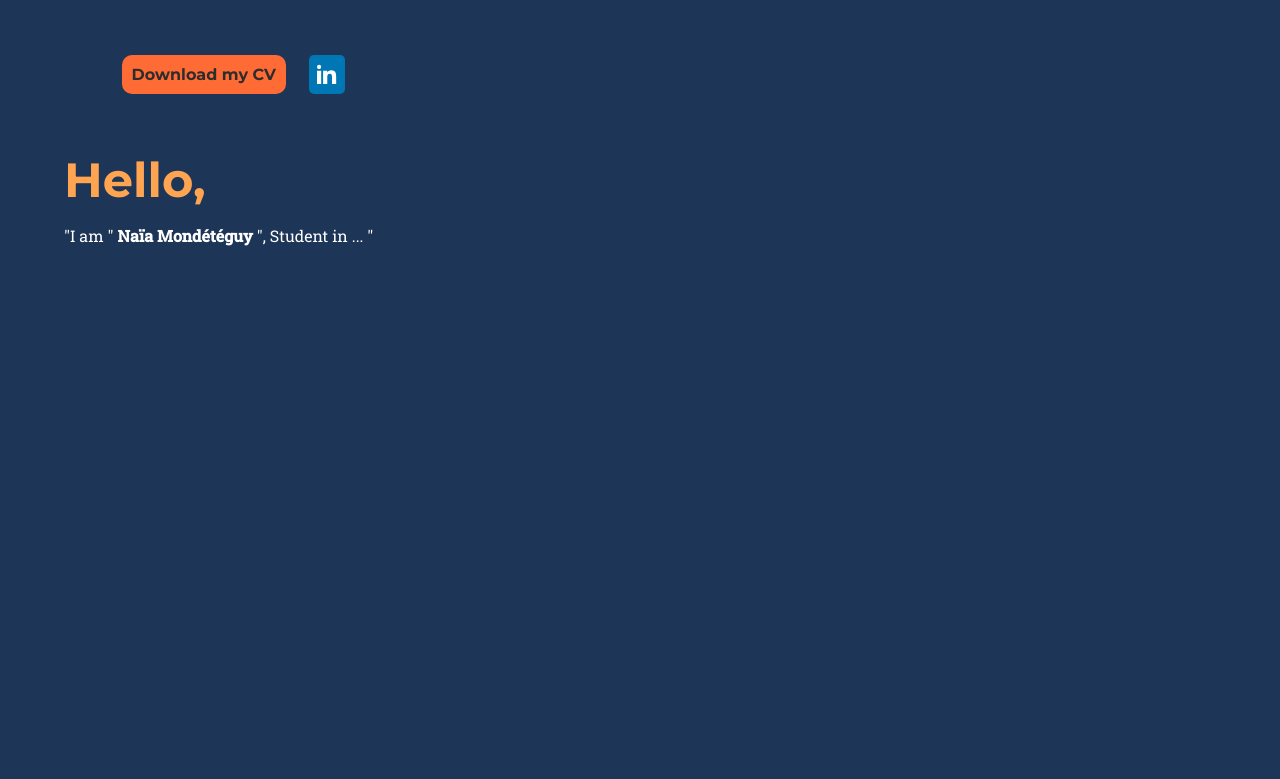
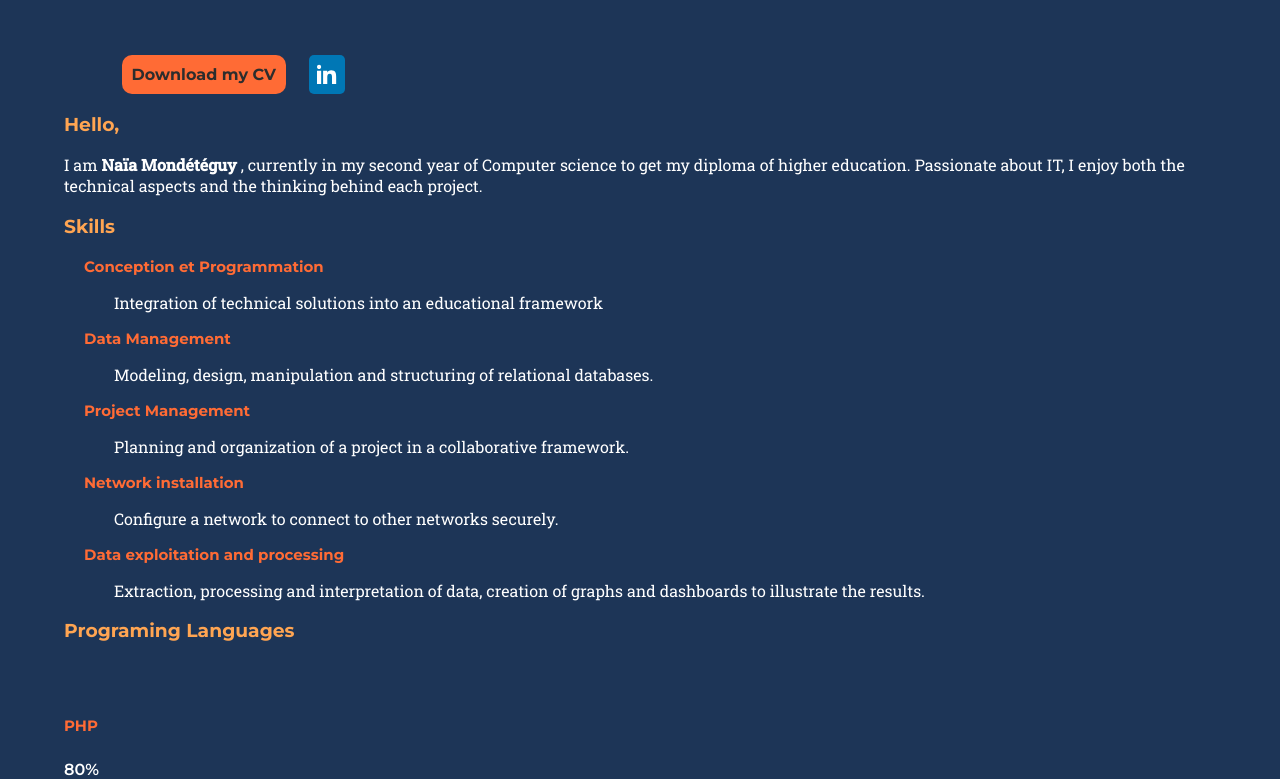
Before and after one commit to naiaMonde/Portfolio, a plain HTML site: page index.html in a window 1280 px wide. Shown: the part 376-1155 px from the top of the page. Before the commit the page ends 800 px from the top, so only its background shows below. Drawn offline with Linux system fonts and the light colour scheme.

Commit message:
ajout texte skilss et pres

```diff
--- a/index.html
+++ b/index.html
@@ -1,5 +1,6 @@
 <!DOCTYPE html>
 <html lang="fr">
+
 <head>
     <meta charset="UTF-8">
     <meta name="viewport" content="width=device-width, initial-scale=1.0">
@@ -10,20 +11,23 @@
     <!-- Ajout des polices Montserrat (titres) et Roboto Slab (paragraphes) -->
     <link rel="preconnect" href="https://fonts.googleapis.com">
     <link rel="preconnect" href="https://fonts.gstatic.com" crossorigin>
-    <link href="https://fonts.googleapis.com/css2?family=Montserrat:wght@600;700&family=Roboto+Slab:wght@400;500&display=swap" rel="stylesheet">
+    <link
+        href="https://fonts.googleapis.com/css2?family=Montserrat:wght@600;700&family=Roboto+Slab:wght@400;500&display=swap"
+        rel="stylesheet">
 
     <title>Mondétéguy Naïa Portfolio</title>
 </head>
+
 <body>
     <header>
         <span class="rond" id="header_rond_index"></span>
-        <a href="description.html" class="header_Titre" id="header_nom">Mondétéguy Naïa</a>
+        <p class="header_Titre" id="header_nom">Mondétéguy Naïa</p>
 
         <!-- Liens du menu -->
-            <a href="index.html" class="header_Titre">Home</a>
-                   <!-- Bouton hamburger -->
-                <a href="travaux.html" class="header_Titre">Work</a>
-                <div class="hamburger" onclick="toggleMenu()">&#9776;</div>
+        <a href="index.html" class="header_Titre">Home</a>
+        <!-- Bouton hamburger -->
+        <a href="travaux.html" class="header_Titre">Work</a>
+        <div class="hamburger" onclick="toggleMenu()">&#9776;</div>
 
     </header>
 
@@ -31,34 +35,70 @@
         <div id="main_div_conteneur_titre_graphique_index">
             <div id="main_div_titre_index">
                 <span class="text_main_div_titre_index">Hello, I am</span>
-                <h3 class="text_main_div_titre_index" >Mondétéguy Naïa </h3>
+                <h3 class="text_main_div_titre_index">Mondétéguy Naïa </h3>
                 <h5 class="text_main_div_titre_index">computer science student</h5>
                 <h5 class="text_main_div_titre_index">In France, Bayonne</h5>
             </div>
             <div>
-                <span class = "rond" id="main_div_rond_1_index"></span>
-                <span class = "rond" id="main_div_rond_2_index"></span>
-                <span class = "rond" id="main_div_rond_3_index"></span>
+                <span class="rond" id="main_div_rond_1_index"></span>
+                <span class="rond" id="main_div_rond_2_index"></span>
+                <span class="rond" id="main_div_rond_3_index"></span>
             </div>
         </div>
         <div class="div_liens_personels_index">
             <div class="div_download_button_index">
-                <a href="image/Cv_anglais .pdf" download="Cv_aMondtéguy_Naïa.pdf">Download my CV</a>
+                <a href="image/Cv_anglais .pdf" target="_blank" download="Cv_aMondtéguy_Naïa.pdf">Download my CV</a>
             </div>
-            <a class="bouton_linkedin" href="https://www.linkedin.com/in/naïa-mondétéguy-34395632b">
+            <a class="bouton_linkedin" target="_blank" href="https://www.linkedin.com/in/naïa-mondétéguy-34395632b">
                 <!-- Logo LinkedIn -->
                 <svg xmlns="http://www.w3.org/2000/svg" width="20" height="20" fill="white" viewBox="0 0 24 24">
-                    <path d="M4.98 3.5C4.98 4.88 3.87 6 2.5 6S0 4.88 0 3.5 1.12 1 2.5 1s2.48 1.12 2.48 2.5zM0 8h5v16H0V8zm7.5 0h4.78v2.16h.07c.66-1.25 2.28-2.57 4.7-2.57 5.02 0 5.95 3.3 5.95 7.58V24h-5v-7.92c0-1.89-.03-4.32-2.63-4.32-2.64 0-3.04 2.06-3.04 4.18V24h-5V8z"/>
+                    <path
+                        d="M4.98 3.5C4.98 4.88 3.87 6 2.5 6S0 4.88 0 3.5 1.12 1 2.5 1s2.48 1.12 2.48 2.5zM0 8h5v16H0V8zm7.5 0h4.78v2.16h.07c.66-1.25 2.28-2.57 4.7-2.57 5.02 0 5.95 3.3 5.95 7.58V24h-5v-7.92c0-1.89-.03-4.32-2.63-4.32-2.64 0-3.04 2.06-3.04 4.18V24h-5V8z" />
                 </svg>
             </a>
         </div>
-        <div class ="siv_about_me_index">
+        <div class="div_about_me_index">
             <h3>Hello,</h3>
-            <p>
-                "I am "
-                <strong>Naïa Mondétéguy</strong>
-                ", Student in ... "
+            <p class = "p_about_me_text_index">
+                I am
+                <b>Naïa Mondétéguy</b>
+                , currently in my second year of Computer science  to get my diploma of higher education. Passionate about IT, I enjoy both the technical aspects and the thinking behind each project.
             </p>
+
+            <h3>Skills</h3>
+            <ul class="ul_style_list_index">
+                <li>
+                    <h5 class = "h5_titre_skill_index">Conception et Programmation</h5>
+                    <p class = "p_para_skill_index">Integration of technical solutions into an educational framework</p>
+                </li>
+                <li>
+                    <h5 class = "h5_titre_skill_index">Data Management</h5>
+                    <p class = "p_para_skill_index">Modeling, design, manipulation and structuring of relational databases.</p>
+                </li>
+                <li>
+                    <h5 class = "h5_titre_skill_index">Project Management</h5>
+                    <p class = "p_para_skill_index">Planning and organization of a project in a collaborative framework.</p>
+                </li>
+                <li>
+                    <h5 class = "h5_titre_skill_index">Network installation</h5>
+                    <p class = "p_para_skill_index">Configure a network to connect to other networks securely.</p>
+                </li>
+                <li>
+                    <h5 class = "h5_titre_skill_index">Data exploitation and processing</h5>
+                    <p class = "p_para_skill_index">Extraction, processing and interpretation of data, creation of graphs and dashboards to illustrate the results.</p>
+                </li>
+            </ul>
+
+            <h3>Programing Languages</h3>
+            <div class="div_prog_language_index">
+                <h5>PHP</h5>
+                <span>80%</span>
+                <div class="div_bar_prog_index">
+                    <div class="div_bar_progress_index"></div>
+                </div>
+
+
+            </div>
 
         </div>
 
@@ -68,4 +108,5 @@
     </main>
 
 </body>
+
 </html>
--- a/style.css
+++ b/style.css
@@ -35,9 +35,18 @@ h1, h2, h3 {
   color: var(--primary-light); /* Orange clair */
 }
 
+h5 {
+  font-family: 'Montserrat', sans-serif;
+  color: var(--primary);
+  font-size: 15px;
+}
+
 p, li {
   font-family: 'Roboto Slab', serif;
+}
 
+ul, li {
+  list-style-type: none;
 }
 
 header{
@@ -70,6 +79,7 @@ header div {
 
 #header_nom{
     margin-left: 5px;
+    font-family: 'Montserrat', sans-serif;
 }
 
 .hamburger {
@@ -179,9 +189,27 @@ h5.text_main_div_titre_index{
 
 }
 
-.siv_about_me_index > p{
+.h5_titre_skill_index{
+  font-family: 'Montserrat', sans-serif;
+  color: var(--primary);
+  font-size: 15px;
+  margin: 0;
+  margin-left: -20px;
+}
 
+.p_para_skill_index {
+  text-indent: 10px;
 }
+
+.div_prog_language_index{
+  float: left;
+  margin-top: 30px;
+  width: 100%;
+}
+
+
+
+
 
 /* Tout écran de moins de 768px */
 @media (max-width: 768px) {
```
Also changed, not shown: travaux.html (+7 -1 lines).
